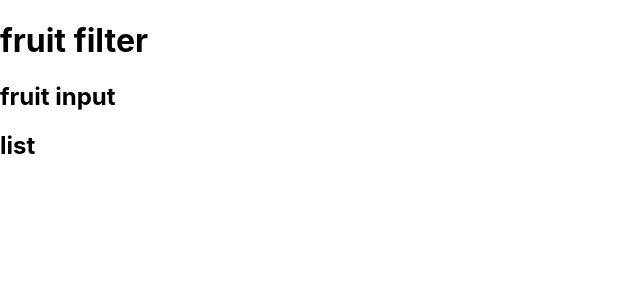
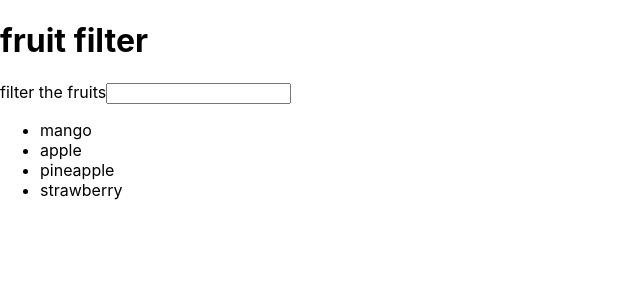
Before and after one commit to GianlorenzoDercole/dino-blog-2, a React (Create React App) app: page / in a window 1280 px wide. Shown: the top 300 px of the page, without its empty margins (0-640 px from the left). Built offline with nearby package versions, Linux system fonts and the light colour scheme.

Commit message:
basic fruit filter

```diff
--- a/src/components/FruitContainer.jsx
+++ b/src/components/FruitContainer.jsx
@@ -4,21 +4,54 @@ import React, { Component } from 'react'
 import List from './List'
 import Input from './Input'
 
+const starterFruits = [
+    'mango',
+    'apple',
+    'pineapple',
+    'strawberry'
+]
+
 export default class FruitContainer extends Component {
+
 
     // state will live here
 
+    state = {
+        fruitsToDisplay: starterFruits,
+        filterValue: ''
+    }
     // event handlers will live here that manipulate state
+    handleFilterChange = e => {
+        // what the user typed in
+        const filterValue = e.target.value
+        // loop over the fruits to display and filter and include them if they match what the user typed in
+        const filteredFruitList = this.state.fruitsToDisplay.filter(fruit => {
+            // return boolan if true the fruit will be kept
+            return fruit.toLowerCase().includes(filterValue.toLowerCase())
 
+        })
+        this.setState({
+            filterValue: filterValue,
+            fruitsToDisplay: filteredFruitList
+
+        })
+
+    }
     render() {
         return (
             <div>
                 <h1>fruit filter</h1>
                 {/* pass event handlers to the input */}
-                <Input />
+                <Input
+                    handleFilterChange={this.handleFilterChange}
+                    value={this.state.filterValue}
+
+                />
 
                 {/* pass data from state to the list */}
-                <List />
+                <List
+                    fruits={this.state.fruitsToDisplay}
+                />
             </div>
         )
     }
--- a/src/components/Input.jsx
+++ b/src/components/Input.jsx
@@ -6,7 +6,14 @@ export default class Input extends Component {
   render() {
     return (
       <div>
-          <h2>fruit input</h2>
+          <label htmlFor='fruitInput'>filter the fruits</label>
+          <input
+            type='text'
+            id='fruitInput'
+            value={this.props.value}
+            onChange={this.props.handleFilterChange}
+
+          />
       </div>
     )
   }
--- a/src/components/List.jsx
+++ b/src/components/List.jsx
@@ -3,9 +3,14 @@ import React, {Component} from 'react'
 
 export default class List extends Component {
   render() {
+      const fruitItems = this.props.fruits.map((fruit, i) => {
+          return <li key={`fruitItems${i}`}>{fruit}</li>
+      })
     return (
         <div>
-            <h2>list</h2>
+            <ul>
+                {fruitItems}
+            </ul>
         </div>
 
     )
```
